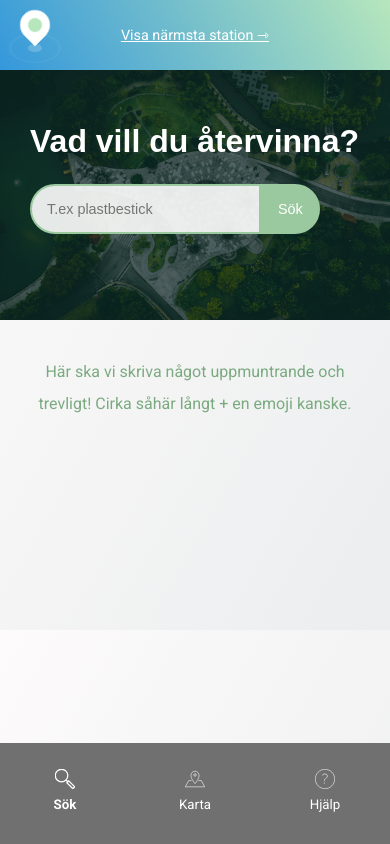
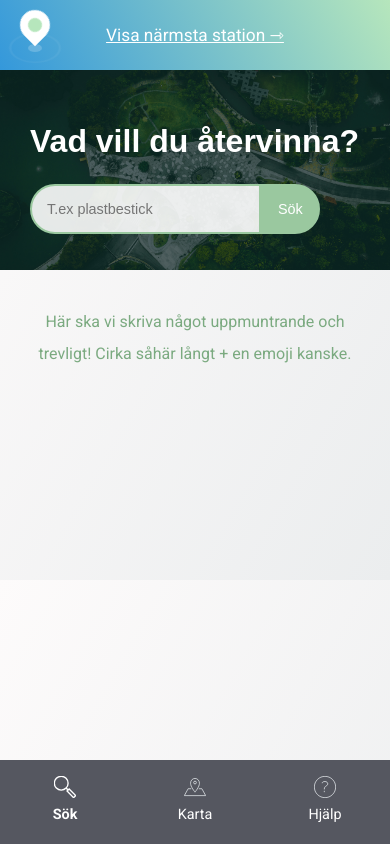
Before and after one commit to uddesson/atervinn-stan-prototype, a React (Create React App) app: page / in a window 390 px wide. Built offline with nearby package versions, Linux system fonts and the light colour scheme; a web font is replaced by a local one.

Commit message:
Smaller changest to improve mobile experience
Larger icons and font-sizes

```diff
--- a/src/App.css
+++ b/src/App.css
@@ -12,7 +12,7 @@ html {
     --primary-green-dark: #7baa80;
     --red: #e26a6a;
     --blue: #3498db;
-    --grey: #707070;
+    --grey: #555760;
     --white-light: #ffffff;
 
     --nav-width: 33.33333%;
@@ -55,7 +55,7 @@ header {
 
 .hero-header {
     background-image: url('./images/city.jpg');
-    min-height: 250px;
+    min-height: 200px;
     line-height: 1.3;
     padding: 30px 30px 10px 30px;
     color: white;
@@ -80,7 +80,6 @@ header {
 }
 
 nav {
-    height: 12vh;
     min-height: 10vh;
     position: fixed;
     bottom: 0;
@@ -129,13 +128,15 @@ li {
 }
 
 .btn__nav {
+    padding: 14px 10px;
+    font-size: 0.9em;
     background-color: var(--grey);
     width: var(--nav-width);
 }
 
 .nav-icon {
-    width: 20px;
-    height: 20px;
+    width: 22px;
+    height: 22px;
 }
 
 .btn__call-to-action {
@@ -158,6 +159,10 @@ li {
 .btn__call-to-action:hover,
 .btn__call-to-action:focus {
     text-decoration: underline;
+}
+
+.btn__call-to-action > p {
+    font-size: 1.2em;
 }
 
 /*
```
